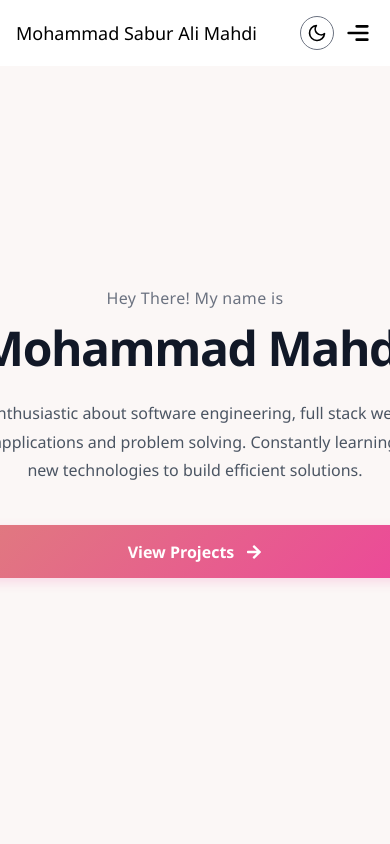
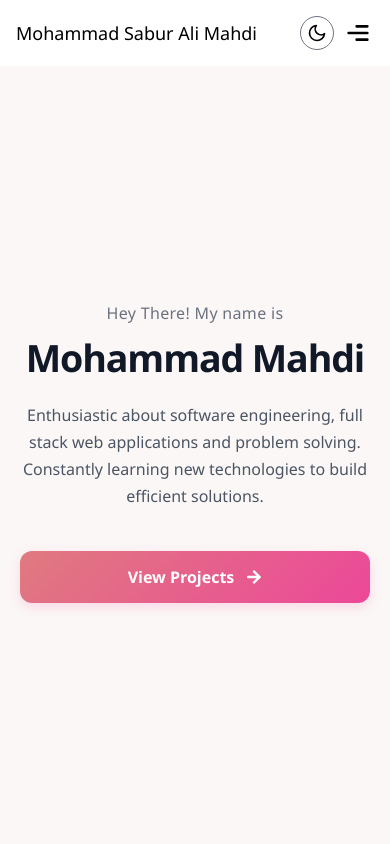
Before and after one commit to MohammadMahdi10/Mohammad-Portfolio-Website, a React (Vite) app: page / in a window 390 px wide. Shown: the top 844 px of the page. Built offline with nearby package versions, Linux system fonts and the light colour scheme.

Commit message:
intro page responsive

```diff
--- a/src/components/Intro/Intro.css
+++ b/src/components/Intro/Intro.css
@@ -18,17 +18,17 @@
   display: flex;
   justify-content: center;
   align-items: center;
-
   margin-top: -3rem;
 }
 
 .intro-text {
   text-align: center;
   max-width: 52rem;
+  width: 100%;
 }
 
 .intro-heading {
-  font-size: 1.3rem;
+  font-size: clamp(1rem, 2vw, 1.3rem);
   font-weight: 500;
   color: #6b7280;
   margin-bottom: 0.75rem;
@@ -36,17 +36,17 @@
 }
 
 .intro-name {
-  font-size: clamp(2.75rem, 5vw, 4.5rem);
+  font-size: clamp(2.4rem, 7vw, 4.5rem);
   font-weight: 800;
   line-height: 1.1;
   letter-spacing: -0.03em;
   color: #111827;
   margin-bottom: 1.5rem;
-  white-space: nowrap;
+  white-space: normal;
 }
 
 .intro-description {
-  font-size: 1.15rem;
+  font-size: clamp(1rem, 2vw, 1.15rem);
   line-height: 1.8;
   color: #4b5563;
   max-width: 42rem;
@@ -71,6 +71,7 @@
 .intro-primary-btn {
   display: inline-flex;
   align-items: center;
+  justify-content: center;
   gap: 0.75rem;
   padding: 0.9rem 1.6rem;
   border-radius: 12px;
@@ -137,16 +138,21 @@
 }
 
 @media (max-width: 768px) {
-  .intro-heading {
-    font-size: 1rem;
+  .intro-wrapper {
+    scroll-margin-top: 6rem;
   }
 
-  .intro-name {
-    font-size: 3rem;
+  .intro-section {
+    min-height: calc(100vh - 4rem);
+    padding: 1.5rem;
+  }
+
+  .intro-content {
+    margin-top: -1rem;
   }
 
   .intro-description {
-    font-size: 1rem;
+    max-width: 34rem;
   }
 
   .intro-buttons {
@@ -157,6 +163,29 @@
   .intro-primary-btn,
   .intro-secondary-btn {
     width: 100%;
-    justify-content: center;
+    max-width: 18rem;
   }
 }
+
+@media (max-width: 480px) {
+  .intro-section {
+    padding: 1.25rem;
+  }
+
+  .intro-content {
+    margin-top: -0.5rem;
+  }
+
+  .intro-name {
+    font-size: 2.35rem;
+  }
+
+  .intro-description {
+    line-height: 1.7;
+  }
+
+  .intro-primary-btn,
+  .intro-secondary-btn {
+    max-width: 100%;
+  }
+}
```
